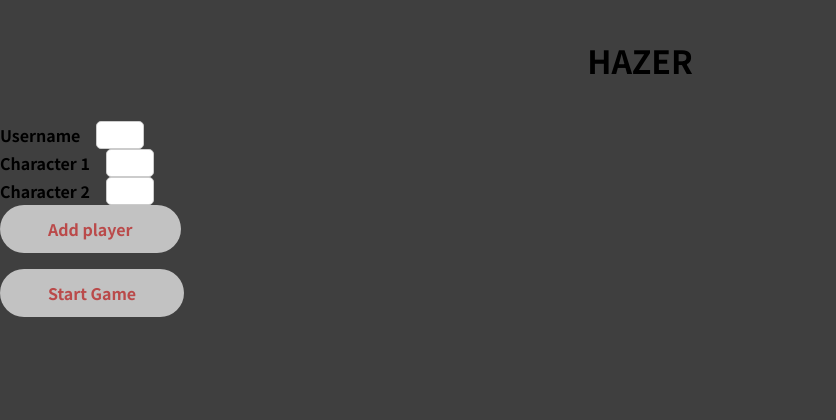
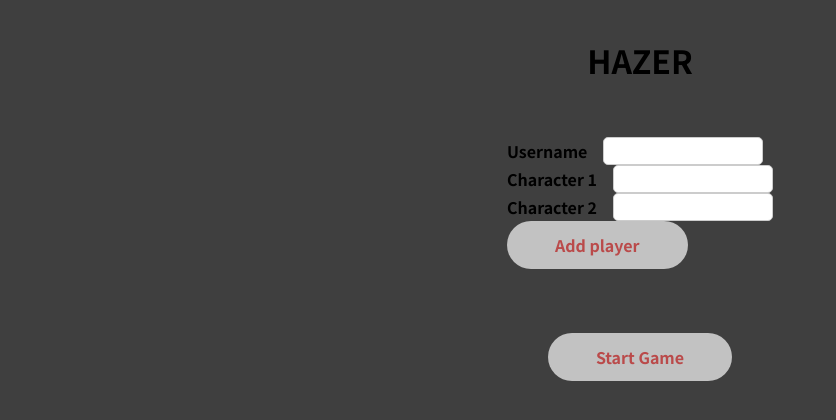
Before and after one commit to ErfoJS/hazer, a React (Create React App) app: page / in a window 1280 px wide. Shown: the top 420 px of the page, without its empty margins (0-836 px from the left). Built offline with nearby package versions, Linux system fonts and the light colour scheme.

Commit message:
bugfix: turn ends when character pool is epmty insted of endnig after last player

```diff
--- a/src/components/PlayerDataForm.module.css
+++ b/src/components/PlayerDataForm.module.css
@@ -1,8 +1,8 @@
 .input {
     display: baseline;
     align-items: baseline;
-
-    margin-bottom: 0.5rem;
+    padding: 1rem;
+    margin-bottom: 1rem;
 }
 
 .input label {
@@ -11,7 +11,7 @@
 }
 
 .input input {
-    width: 3rem;
+    width: 10rem;
     border-radius: 5px;
     border: 1px solid #ccc;
     font: inherit;
--- a/src/components/PlayerInGame.js
+++ b/src/components/PlayerInGame.js
@@ -10,6 +10,7 @@ const PlayerInGame = (props) => {
     regroupedPlayers.push(team1[i]);
   }
   regroupedPlayers = regroupedPlayers.filter((element) => element);
+  console.log(props.playerInGame);
   console.log(regroupedPlayers);
 
   return (
--- a/src/components/Stages/PlayStage.js
+++ b/src/components/Stages/PlayStage.js
@@ -12,12 +12,14 @@ const PlayStage = (props) => {
     props.scoreHandler(playerInGame);
   };
 
-  const playerInGameHandler = () => {
-    setPlayerInGame((piervousPlayer) => piervousPlayer + 1);
+  const playerInGameHandler = (reset) => {
+    reset === 0
+      ? setPlayerInGame(reset)
+      : setPlayerInGame((prevPlayer) => prevPlayer + 1);
   };
 
   const stageFlowHandler = () => {
-    setStageFlow((piervousStageFlow) => piervousStageFlow + 1);
+    setStageFlow((prevStageFlow) => prevStageFlow + 1);
   };
   let content;
   if (stageFlow % 2) {
--- a/src/components/Stages/PlayersSetup.js
+++ b/src/components/Stages/PlayersSetup.js
@@ -1,14 +1,15 @@
 import PlayersList from "../PlayersList";
 import PlayerDataForm from "../PlayerDataForm";
 import Button from "../../components/UI/Button";
+import classes from "./PlayersSetup.module.css";
 
 const PlayersSetup = (props) => {
   return (
-    <>
+    <div className={classes.content}>
       <PlayerDataForm onPlayerFormSubmit={props.playerDataFormHandler} />
       <PlayersList playersData={props.players} />
       <Button onClick={props.startGameHandler}>Start Game</Button>
-    </>
+    </div>
   );
 };
 export default PlayersSetup;
--- /dev/null
+++ b/src/components/Stages/PlayersSetup.module.css
@@ -0,0 +1,5 @@
+.content{
+    align-items: center;
+    display: flex;
+    flex-direction: column
+}
--- a/src/components/TimeUp.js
+++ b/src/components/TimeUp.js
@@ -3,19 +3,24 @@ import classes from "./TimeUp.module.css";
 
 const TimeUp = (props) => {
   const handler = () => {
-    props.playerInGameHandler();
+    if (props.playerInGame === props.players.length - 1) {
+      props.playerInGameHandler(0);
+    } else {
+      props.playerInGameHandler();
+    }
     props.stageFlowHandler();
   };
-
+  console.log(props.characters);
   return (
     <>
       <div className={classes.backdrop}></div>
       <div className={classes.modal}>
         <h1>Time's up!</h1>
-        {props.playerInGame === props.players.length - 1 ? (
+        {props.playerInGame === props.players.length - 1 &&
+        props.charToPlay === props.characters.length ? (
           <Button onClick={props.nextStage}>End Round</Button>
         ) : (
-          <Button onClick={handler}>next</Button>
+          <Button onClick={handler}>next player</Button>
         )}
       </div>
     </>
--- a/src/components/Turn.js
+++ b/src/components/Turn.js
@@ -3,7 +3,7 @@ import TimeUp from "./TimeUp";
 import Button from "./UI/Button";
 
 const Turn = (props) => {
-  const [timer, setTimer] = useState(10);
+  const [timer, setTimer] = useState(4);
 
   const playersTime = setTimeout(() => {
     setTimer((prevTimer) =>
@@ -30,6 +30,7 @@ const Turn = (props) => {
           playerInGame={props.playerInGame}
           nextStage={props.nextStageHandler}
           players={props.players}
+          characters={props.characters}
         />
       )}
     </>
--- a/src/components/UI/Button.module.css
+++ b/src/components/UI/Button.module.css
@@ -14,5 +14,5 @@
 
 .button:hover,
 .button:active {
-    background-color: #520f0f;
+    background-color: #791212;
 }
```
